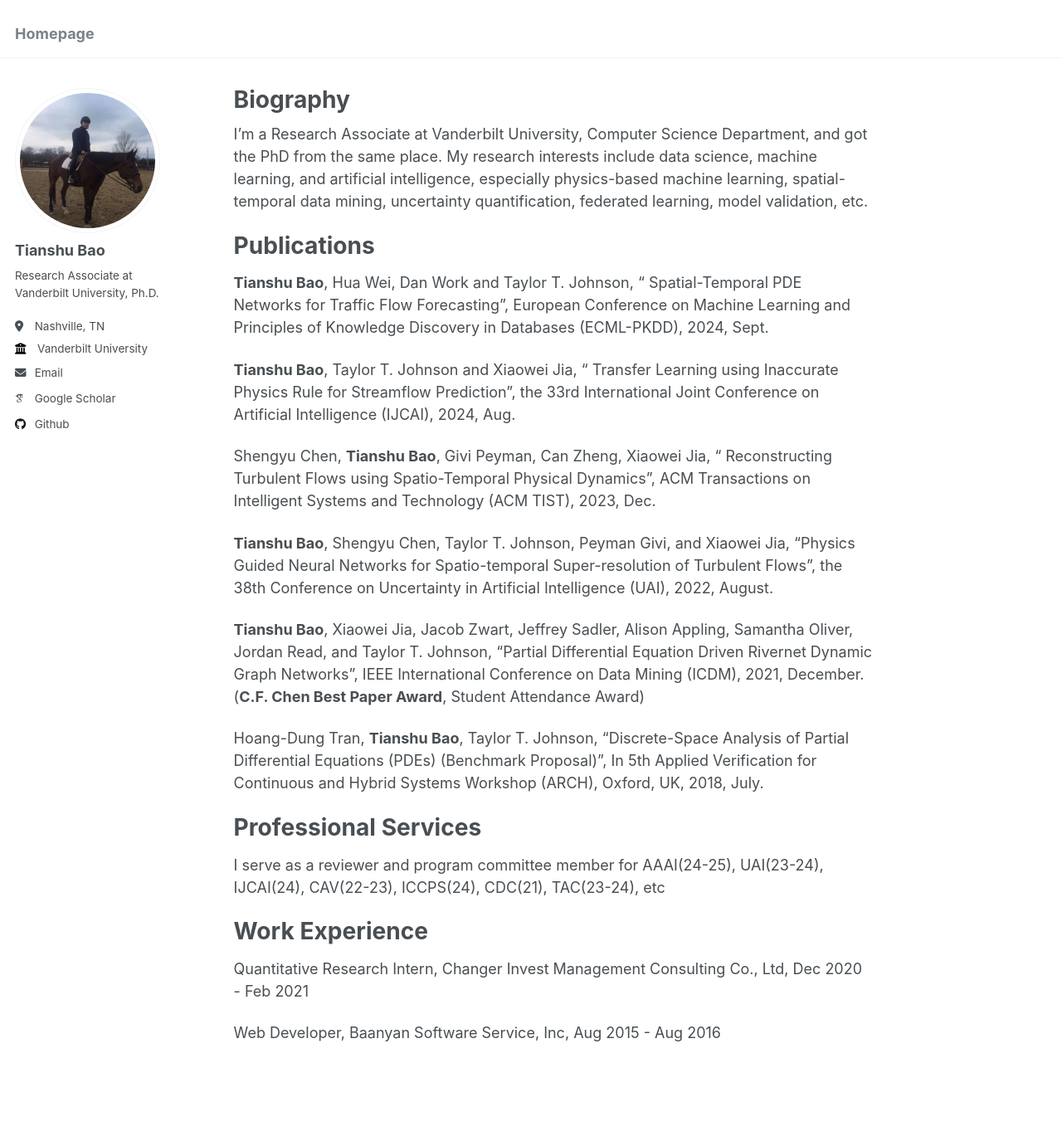
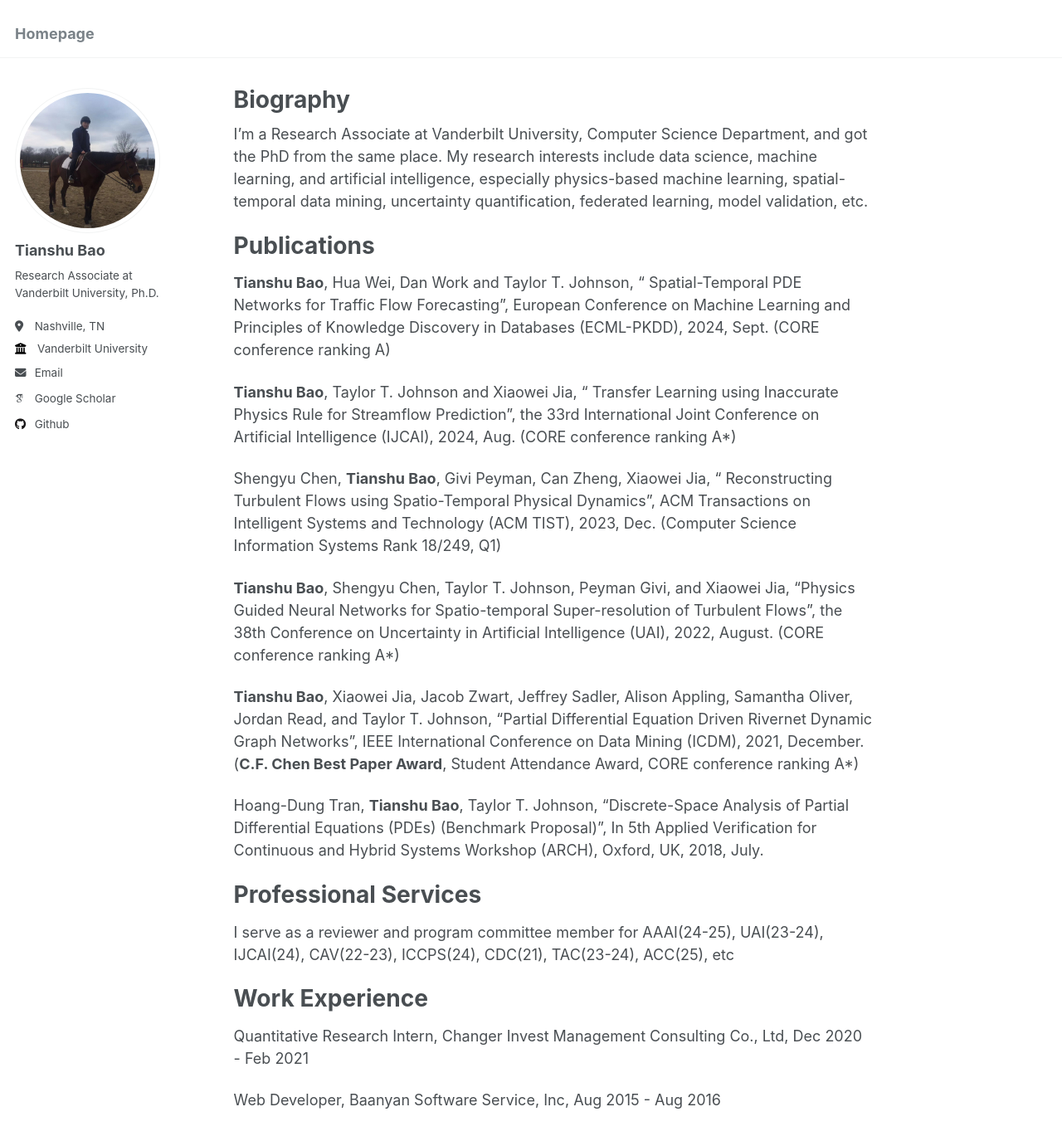
Before and after one commit to tianshubao1/tianshubao1.github.io, a Jekyll site: the page built from _pages/about.md, in a window 1280 px wide and 1400 px high. Shown: the top 1375 px of the window at 83% size. Built offline with Jekyll 4.4.1, drawn with Linux system fonts in a browser that asks for light colours; some web fonts are replaced.

Commit message:
Update about.md

```diff
--- a/_pages/about.md
+++ b/_pages/about.md
@@ -11,21 +11,21 @@ I'm a Research Associate at Vanderbilt University, Computer Science Department,
 
 Publications
 ======
-**Tianshu Bao**, Hua Wei, Dan Work and Taylor T. Johnson, " Spatial-Temporal PDE Networks for Traffic Flow Forecasting", European Conference on Machine Learning and Principles of Knowledge Discovery in Databases (ECML-PKDD), 2024, Sept.
+**Tianshu Bao**, Hua Wei, Dan Work and Taylor T. Johnson, " Spatial-Temporal PDE Networks for Traffic Flow Forecasting", European Conference on Machine Learning and Principles of Knowledge Discovery in Databases (ECML-PKDD), 2024, Sept. (CORE conference ranking A)
 
-**Tianshu Bao**, Taylor T. Johnson and Xiaowei Jia, " Transfer Learning using Inaccurate Physics Rule for Streamflow Prediction", the 33rd International Joint Conference on Artificial Intelligence (IJCAI), 2024, Aug.
+**Tianshu Bao**, Taylor T. Johnson and Xiaowei Jia, " Transfer Learning using Inaccurate Physics Rule for Streamflow Prediction", the 33rd International Joint Conference on Artificial Intelligence (IJCAI), 2024, Aug. (CORE conference ranking A*)
 
-Shengyu Chen, **Tianshu Bao**, Givi Peyman, Can Zheng, Xiaowei Jia, " Reconstructing Turbulent Flows using Spatio-Temporal Physical Dynamics", ACM Transactions on Intelligent Systems and Technology (ACM TIST), 2023, Dec.
+Shengyu Chen, **Tianshu Bao**, Givi Peyman, Can Zheng, Xiaowei Jia, " Reconstructing Turbulent Flows using Spatio-Temporal Physical Dynamics", ACM Transactions on Intelligent Systems and Technology (ACM TIST), 2023, Dec. (Computer Science Information Systems Rank 18/249, Q1)
 
-**Tianshu Bao**, Shengyu Chen, Taylor T. Johnson, Peyman Givi, and Xiaowei Jia, "Physics Guided Neural Networks for Spatio-temporal Super-resolution of Turbulent Flows", the 38th Conference on Uncertainty in Artificial Intelligence (UAI), 2022, August.
+**Tianshu Bao**, Shengyu Chen, Taylor T. Johnson, Peyman Givi, and Xiaowei Jia, "Physics Guided Neural Networks for Spatio-temporal Super-resolution of Turbulent Flows", the 38th Conference on Uncertainty in Artificial Intelligence (UAI), 2022, August. (CORE conference ranking A*)
 
-**Tianshu Bao**, Xiaowei Jia, Jacob Zwart, Jeffrey Sadler, Alison Appling, Samantha Oliver, Jordan Read, and Taylor T. Johnson, "Partial Differential Equation Driven Rivernet Dynamic Graph Networks", IEEE International Conference on Data Mining (ICDM), 2021, December. (**C.F. Chen Best Paper Award**, Student Attendance Award)
+**Tianshu Bao**, Xiaowei Jia, Jacob Zwart, Jeffrey Sadler, Alison Appling, Samantha Oliver, Jordan Read, and Taylor T. Johnson, "Partial Differential Equation Driven Rivernet Dynamic Graph Networks", IEEE International Conference on Data Mining (ICDM), 2021, December. (**C.F. Chen Best Paper Award**, Student Attendance Award, CORE conference ranking A*)
 
 Hoang-Dung Tran, **Tianshu Bao**, Taylor T. Johnson, "Discrete-Space Analysis of Partial Differential Equations (PDEs) (Benchmark Proposal)", In 5th Applied Verification for Continuous and Hybrid Systems Workshop (ARCH), Oxford, UK, 2018, July.
 
 Professional Services
 ======
-I serve as a reviewer and program committee member for AAAI(24-25), UAI(23-24), IJCAI(24), CAV(22-23), ICCPS(24), CDC(21), TAC(23-24), etc
+I serve as a reviewer and program committee member for AAAI(24-25), UAI(23-24), IJCAI(24), CAV(22-23), ICCPS(24), CDC(21), TAC(23-24), ACC(25), etc
 
 Work Experience
 ======
```
